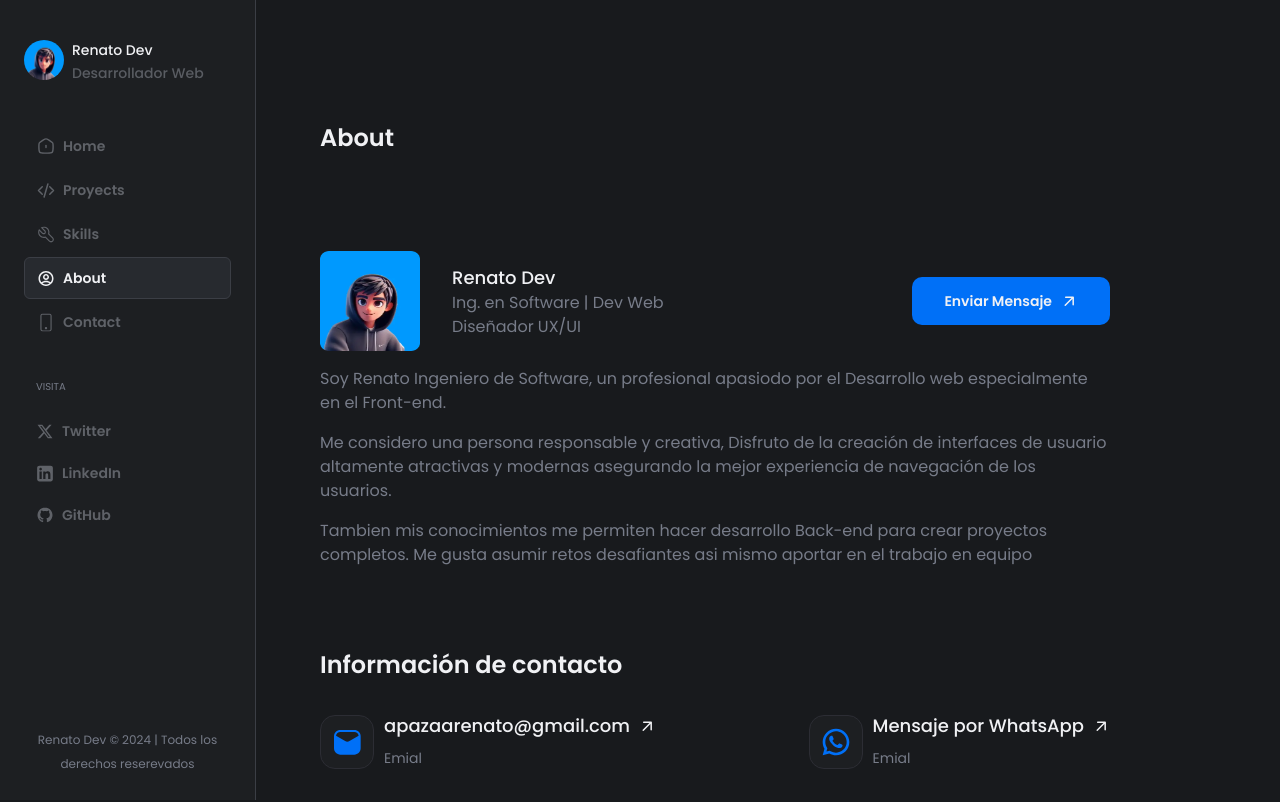
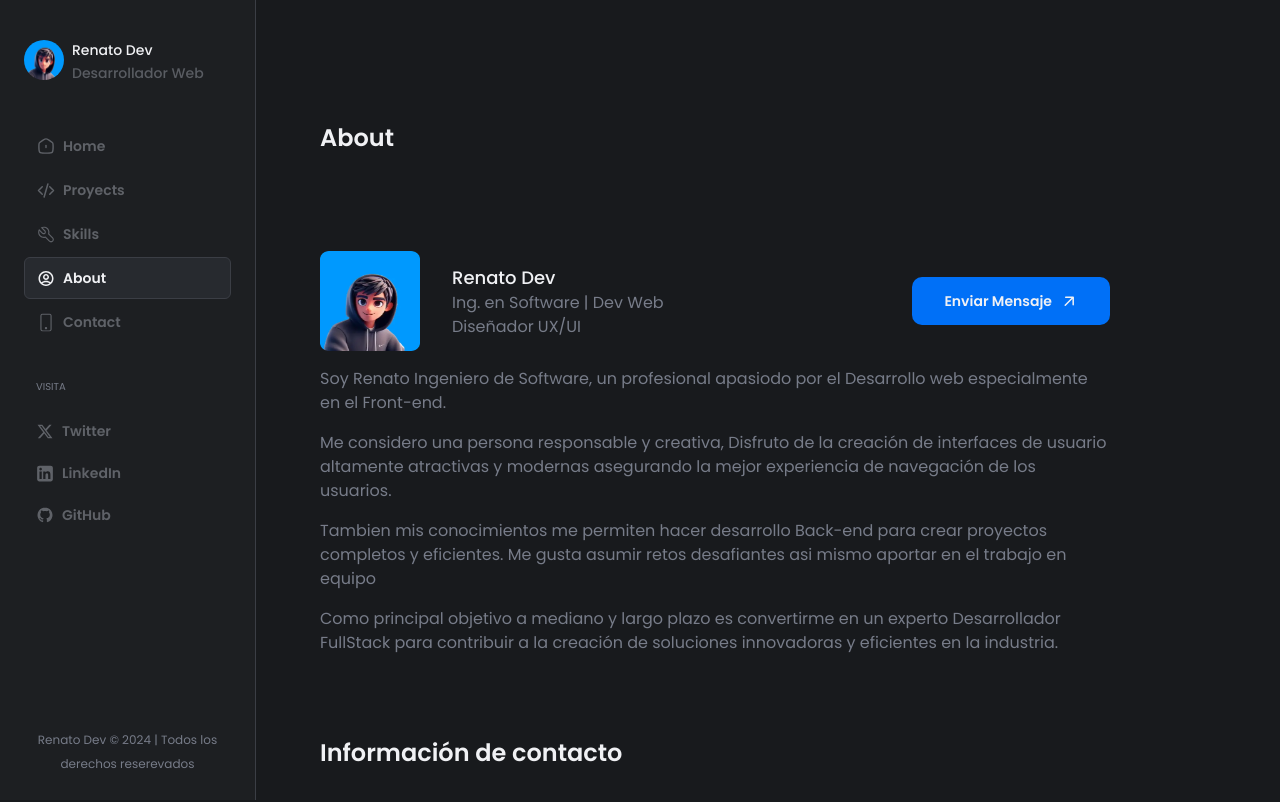
Before and after one commit to renatobits/my-portfolio, a React (Vite) app: page /about in a window 1280 px wide. Shown: the top 802 px of the page. Built offline with nearby package versions, Linux system fonts and the light colour scheme.

Commit message:
add descriptions to my about description

```diff
--- a/src/modules/about/About.tsx
+++ b/src/modules/about/About.tsx
@@ -26,8 +26,9 @@ export default function About() {
                     </div>
                     <p>Soy Renato Ingeniero de Software, un profesional apasiodo por el Desarrollo web especialmente en el Front-end.</p>
                     <p>Me considero una persona responsable y creativa, Disfruto de la creación de interfaces de usuario altamente atractivas y modernas asegurando la mejor experiencia de navegación de los usuarios.</p>
-                    <p>Tambien mis conocimientos me permiten hacer desarrollo Back-end para crear proyectos completos. Me gusta asumir retos
+                    <p>Tambien mis conocimientos me permiten hacer desarrollo Back-end para crear proyectos completos y eficientes. Me gusta asumir retos
                         desafiantes asi mismo aportar en el trabajo en equipo</p>
+                    <p>Como principal objetivo a mediano y largo plazo es convertirme en un experto Desarrollador FullStack para contribuir a la creación de soluciones innovadoras y eficientes en la industria.</p>
                 </div>
             </section>
             <section className='about-contact'>
--- a/src/modules/proyects/DataProyect.ts
+++ b/src/modules/proyects/DataProyect.ts
@@ -56,7 +56,7 @@ export const DataProyect: DataProyectProps[] = [
         subtitle: 'Tecnologias usadas',
         label: ['HTML', 'CSS', 'Javascript', 'React'],
         subtitlelink: 'Ver Proyecto',
-        link: 'https://renatodevs.vercel.app',
+        link: '#',
 
     },
 ];
```
